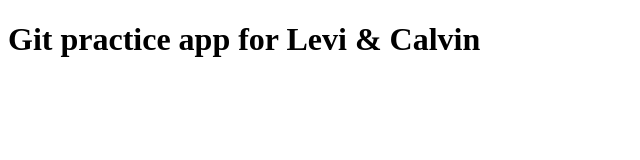
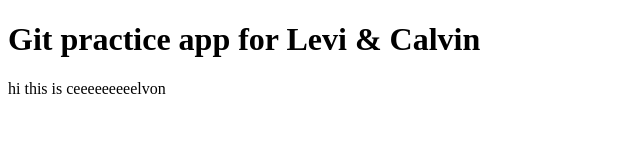
Before and after one commit to jasonkylefrank/lc-git-practice-1, a plain HTML site: page index.html in a window 1280 px wide. Shown: the whole page, without its empty margins (0-640 px from the left). Drawn offline with Linux system fonts and the light colour scheme.

Commit message:
hiiiiiiiiiiiiiiiiii calvins change(not dads) okkkkkkkk

```diff
--- a/index.html
+++ b/index.html
@@ -8,5 +8,6 @@
 </head>
 <body>
   <h1>Git practice app for Levi & Calvin</h1>
+  <p>hi this is ceeeeeeeeelvon</p>
 </body>
 </html>
```
